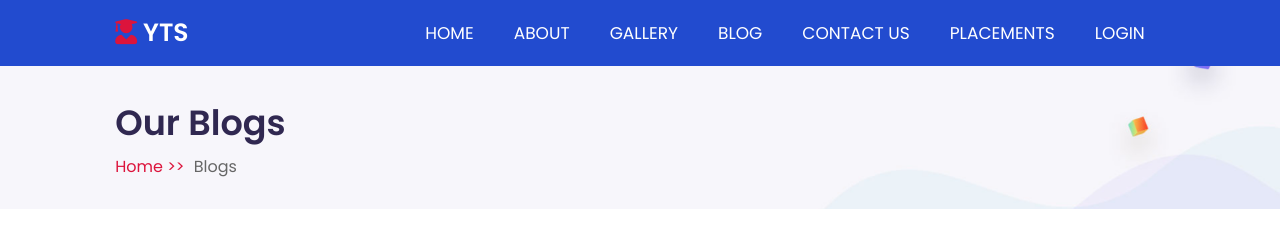
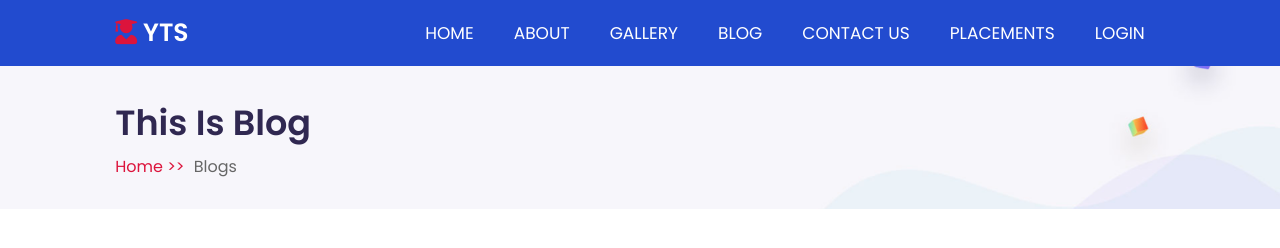
Before and after one commit to sahilduhan/college-web, a plain HTML site: page blog.html in a window 1280 px wide. Drawn offline with Linux system fonts and the light colour scheme.

Commit message:
basicChange

```diff
--- a/blog.html
+++ b/blog.html
@@ -38,7 +38,7 @@
     </header>
 
     <section class="heading">
-      <h3>Our Blogs</h3>
+      <h3>This is blog</h3>
       <p><a href="index.html">Home >></a> Blogs</p>
     </section>
   </body>
```
